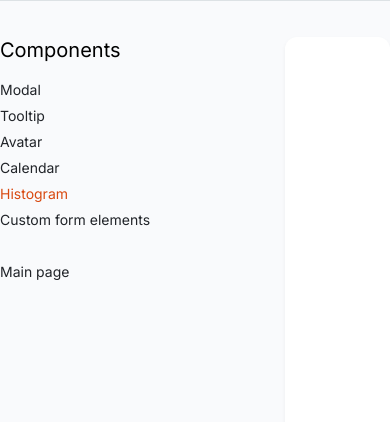
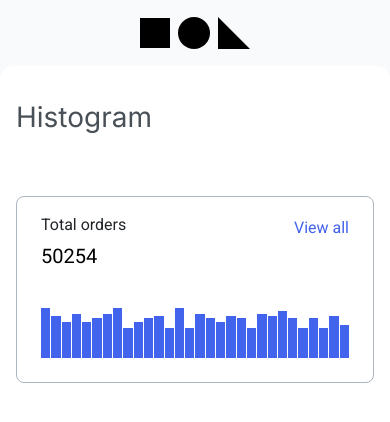
Before and after one commit to js-tasks-ru/htmlcss-20220210_ivan87, a website: page pages/template.html in a window 390 px wide. Drawn offline with Linux system fonts and the light colour scheme.

Commit message:
dz6 add responsive for template

```diff
--- a/components/avatar/index.css
+++ b/components/avatar/index.css
@@ -12,7 +12,7 @@
     object-position: center;
 }
 
-@media (max-width: 576px) {
+@media (max-width: 768px) {
     .avatar {
         width: 110px;
         height: 110px;
--- a/components/calendar/index.css
+++ b/components/calendar/index.css
@@ -83,7 +83,7 @@
     font-size: 10px;
 }
 
-@media (max-width: 576px) {
+@media (max-width: 768px) {
     .calendar_preview {
         padding: 0;
         border: none;
--- a/components/card/index.css
+++ b/components/card/index.css
@@ -46,7 +46,7 @@
     color: var(--grey-4);
 }
 
-@media (max-width: 576px) {
+@media (max-width: 768px) {
     .card {
         padding: 0;
         height: 190px;
--- a/components/component/index.css
+++ b/components/component/index.css
@@ -2,4 +2,22 @@
     background: var(--white);
     box-shadow: 0px 2px 4px rgba(33, 36, 41, 0.05);
     border-radius: 12px;
+    padding: 32px 48px;
 }
+
+.component__title {
+    font-family: 'Inter';
+    font-style: normal;
+    font-weight: 400;
+    font-size: 28px;
+    line-height: 38px;
+    color: var(--grey-4);
+    margin: 0;
+    margin-bottom: 60px;
+}
+
+@media (max-width: 768px) {
+    .component {
+        padding: 32px 16px;
+    }
+}
--- /dev/null
+++ b/components/container/index.css
@@ -0,0 +1,18 @@
+.container {
+    max-width: 1110px;
+    margin: 0 auto;
+    width: 100%;
+    height: 100%;
+}
+
+.container_template {
+    display: grid;
+    grid-template-columns: 229px 1fr;
+    gap: 56px;
+}
+
+@media (max-width: 768px) {
+    .container_template {
+        grid-template-columns: 1fr;
+    }
+}
--- a/components/footer/index.css
+++ b/components/footer/index.css
@@ -13,7 +13,7 @@
     margin: 72px 0;
 }
 
-@media (max-width: 576px) {
+@media (max-width: 768px) {
     .footer {
         display: none;
     }
--- a/components/header-menu/index.css
+++ b/components/header-menu/index.css
@@ -1,3 +1,9 @@
 .header-menu {
     max-width: 1100px;
 }
+
+@media (max-width: 768px) {
+    .header-menu {
+        max-width: 110px;
+    }
+}
--- a/components/header/index.css
+++ b/components/header/index.css
@@ -14,11 +14,7 @@
     margin: 40px auto;
 }
 
-@media (max-width: 576px) {
-    .header {
-        border-bottom: 1px solid var(--grey-2);
-    }
-
+@media (max-width: 768px) {
     .header__header-menu {
         margin: 17px auto;
         max-width: 110px;
--- a/components/histogram/index.css
+++ b/components/histogram/index.css
@@ -51,7 +51,7 @@
     margin-right: 0px;
 }
 
-@media (max-width: 576px) {
+@media (max-width: 768px) {
     .histogram_preview {
         max-width: 120px;
         padding: 10px;
--- a/components/main/index.css
+++ b/components/main/index.css
@@ -1,9 +1,13 @@
+.main {
+    padding: 0 16px;
+}
+
 .main_page-component {
     background-color: var(--white-2);
 }
 
-.main_template {
-    display: grid;
-    grid-template-columns: 229px 1fr;
-    gap: 56px;
+@media (max-width: 768px) {
+    .main {
+        padding: 0;
+    }
 }
--- a/components/sidebar/index.css
+++ b/components/sidebar/index.css
@@ -40,3 +40,9 @@
     color: var(--black);
     text-decoration: none;
 }
+
+@media (max-width: 768px) {
+    .sidebar {
+        display: none;
+    }
+}
--- a/pages/template.css
+++ b/pages/template.css
@@ -1,7 +1,16 @@
 .template {
     height: 100%;
+    width: 100%;
+    overflow: auto;
     display: grid;
     grid-template-rows: auto 1fr auto;
     grid-row-gap: 36px;
     background-color: var(--white-2);
 }
+
+@media (max-width: 768px) {
+    .template {
+        grid-row-gap: 0px;
+        grid-template-rows: auto 1fr;
+    }
+}
--- a/pages/template.html
+++ b/pages/template.html
@@ -11,11 +11,24 @@
         <link rel="stylesheet" href="../components/disclaimer/index.css">
         <link rel="stylesheet" href="../components/sidebar/index.css">
         <link rel="stylesheet" href="../components/component/index.css">
+        <link rel="stylesheet" href="../components/logo/index.css">
+        <link rel="stylesheet" href="../components/header-menu/index.css">
+        <link rel="stylesheet" href="../components/container/index.css">
+        <link rel="stylesheet" href="../components/histogram/index.css">
     </head>
     <body>
         <div class="template">
-            <header class="header header_white"></header>
-            <main class="main main_template">
+            <header class="header">
+                <section class="header-menu header__header-menu">
+                    <div class="logo">
+                        <svg class="logo__icon">
+                            <use href="../../assets/icons/sprites.svg#logo">
+                        </svg>
+                    </div>
+                </section>
+            </header>
+            <main class="main">
+                <div class="container container_template">
                     <section class="sidebar">
                         <h4 class="sidebar__header">Components</h4>
                         <nav class="sidebar__menu">
@@ -28,7 +41,53 @@
                         </nav>
                         <a class="sidebar__navigation" href="#">Main page</a>
                     </section>
-                <section class="component"></section>
+                    <section class="component">
+                        <h3 class="component__title">Histogram</h3>
+                        <div class="component__item">
+                            <article class="histogram">
+                                <header class="histogram__header">
+                                    <div class="histogram__info">
+                                        <h2 class="histogram__title">Total orders</h2>
+                                        <h4 class="histogram__counter">50254</h4>
+                                    </div>
+                                    <a href="#" class="histogram__link">View all</a>
+                                </header>
+                                <div class="histogram__graph">
+                                    <div class="histogram__graph-column" style="height: 100%"></div>
+                                    <div class="histogram__graph-column" style="height: 85%"></div>
+                                    <div class="histogram__graph-column" style="height: 72%"></div>
+                                    <div class="histogram__graph-column" style="height: 89%"></div>
+                                    <div class="histogram__graph-column" style="height: 72%"></div>
+                                    <div class="histogram__graph-column" style="height: 80%"></div>
+                                    <div class="histogram__graph-column" style="height: 89%"></div>
+                                    <div class="histogram__graph-column" style="height: 100%"></div>
+                                    <div class="histogram__graph-column" style="height: 61%"></div>
+                                    <div class="histogram__graph-column" style="height: 72%"></div>
+                                    <div class="histogram__graph-column" style="height: 80%"></div>
+                                    <div class="histogram__graph-column" style="height: 85%"></div>
+                                    <div class="histogram__graph-column" style="height: 61%"></div>
+                                    <div class="histogram__graph-column" style="height: 100%"></div>
+                                    <div class="histogram__graph-column" style="height: 61%"></div>
+                                    <div class="histogram__graph-column" style="height: 89%"></div>
+                                    <div class="histogram__graph-column" style="height: 80%"></div>
+                                    <div class="histogram__graph-column" style="height: 72%"></div>
+                                    <div class="histogram__graph-column" style="height: 85%"></div>
+                                    <div class="histogram__graph-column" style="height: 80%"></div>
+                                    <div class="histogram__graph-column" style="height: 61%"></div>
+                                    <div class="histogram__graph-column" style="height: 89%"></div>
+                                    <div class="histogram__graph-column" style="height: 85%"></div>
+                                    <div class="histogram__graph-column" style="height: 95%"></div>
+                                    <div class="histogram__graph-column" style="height: 80%"></div>
+                                    <div class="histogram__graph-column" style="height: 61%"></div>
+                                    <div class="histogram__graph-column" style="height: 80%"></div>
+                                    <div class="histogram__graph-column" style="height: 61%"></div>
+                                    <div class="histogram__graph-column" style="height: 85%"></div>
+                                    <div class="histogram__graph-column" style="height: 67%"></div>
+                                </div>
+                            </article>
+                        </div>
+                    </section>
+                </div>
             </main>
             <footer class="footer">
                 <div class="disclaimer">Reusable component library</div>
```
Also changed, not shown: pages/page-component/index.css (+15 -9 lines). Lines whose indentation alone changed are shown as unchanged.
